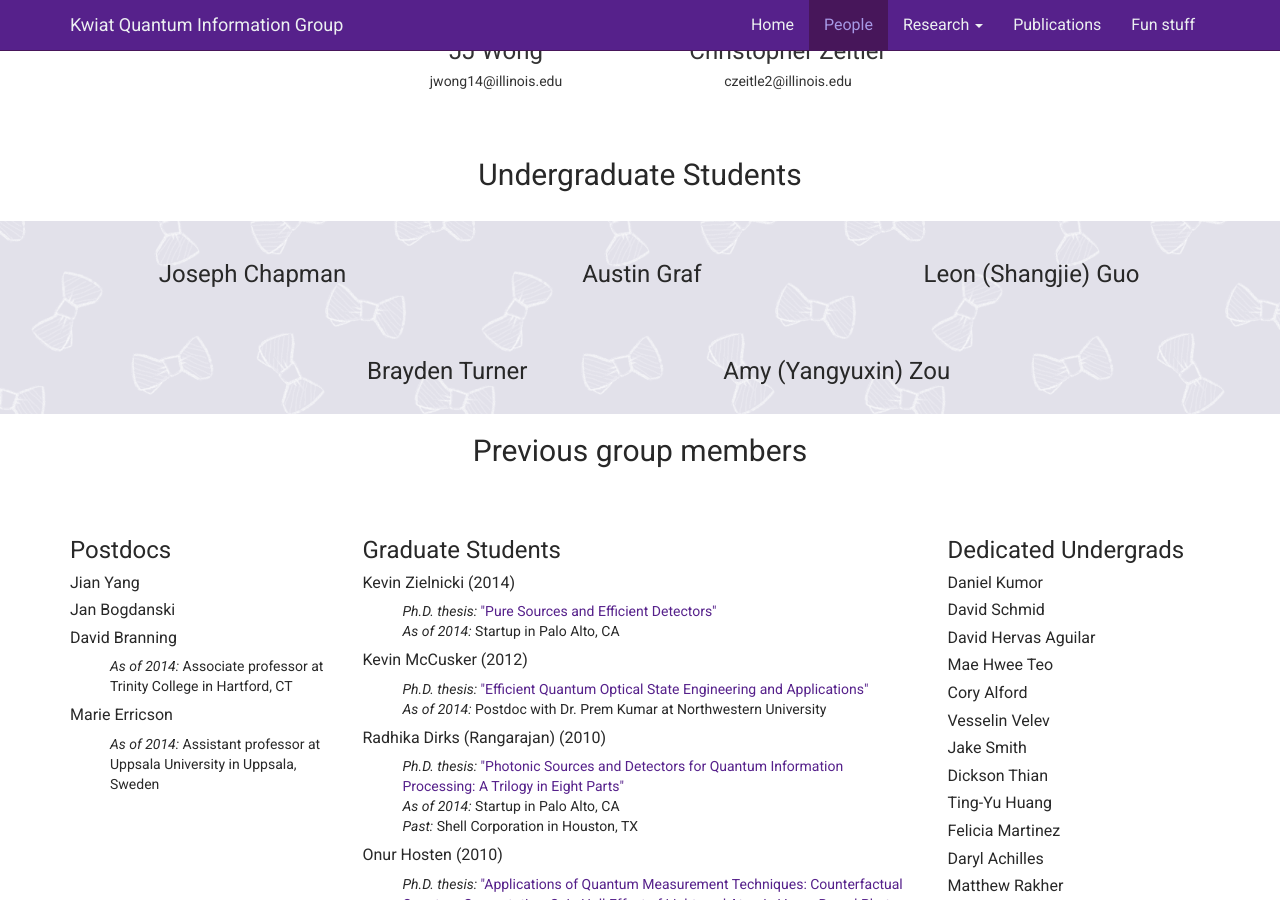
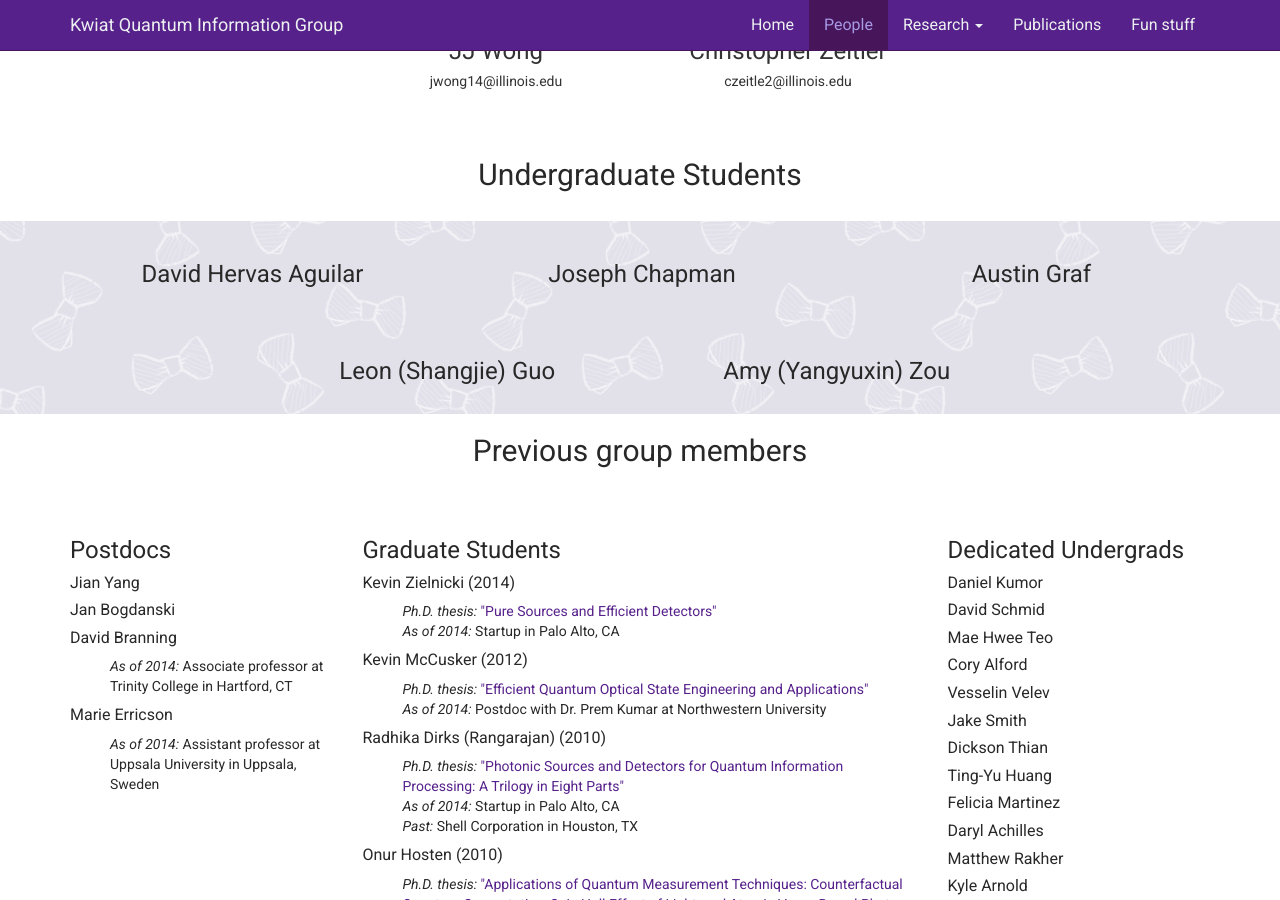
Before and after one commit to KwiatLab/group-website-jekyll, a Jekyll site: the page built from people.html, in a window 1280 px wide and 900 px high, scrolled down 1738 px. Built offline with Jekyll 4.4.1, drawn with Linux system fonts in a browser that asks for light colours; Markdown is read by kramdown in place of the engine named in the settings.

Commit message:
Updated group members

```diff
--- a/_data/group_members.yml
+++ b/_data/group_members.yml
@@ -47,8 +47,8 @@
 
 - name: "Undergraduate Students"
   people:
+    - name: "David Hervas Aguilar"
     - name: "Joseph Chapman"
     - name: "Austin Graf"
     - name: "Leon (Shangjie) Guo"
-    - name: "Brayden Turner"
     - name: "Amy (Yangyuxin) Zou"
--- a/_data/previous_group_members.yml
+++ b/_data/previous_group_members.yml
@@ -88,7 +88,6 @@
       currently: "Master's student in computer science at Purdue University"
     - name: "David Schmid"
       currently: "Graduate student in physics at the University of Toronto"
-    - name: "David Hervas Aguilar"
     - name: Mae Hwee Teo
     - name: Cory Alford
       currently: "Raytheon in Los Angeles, CA"
```
